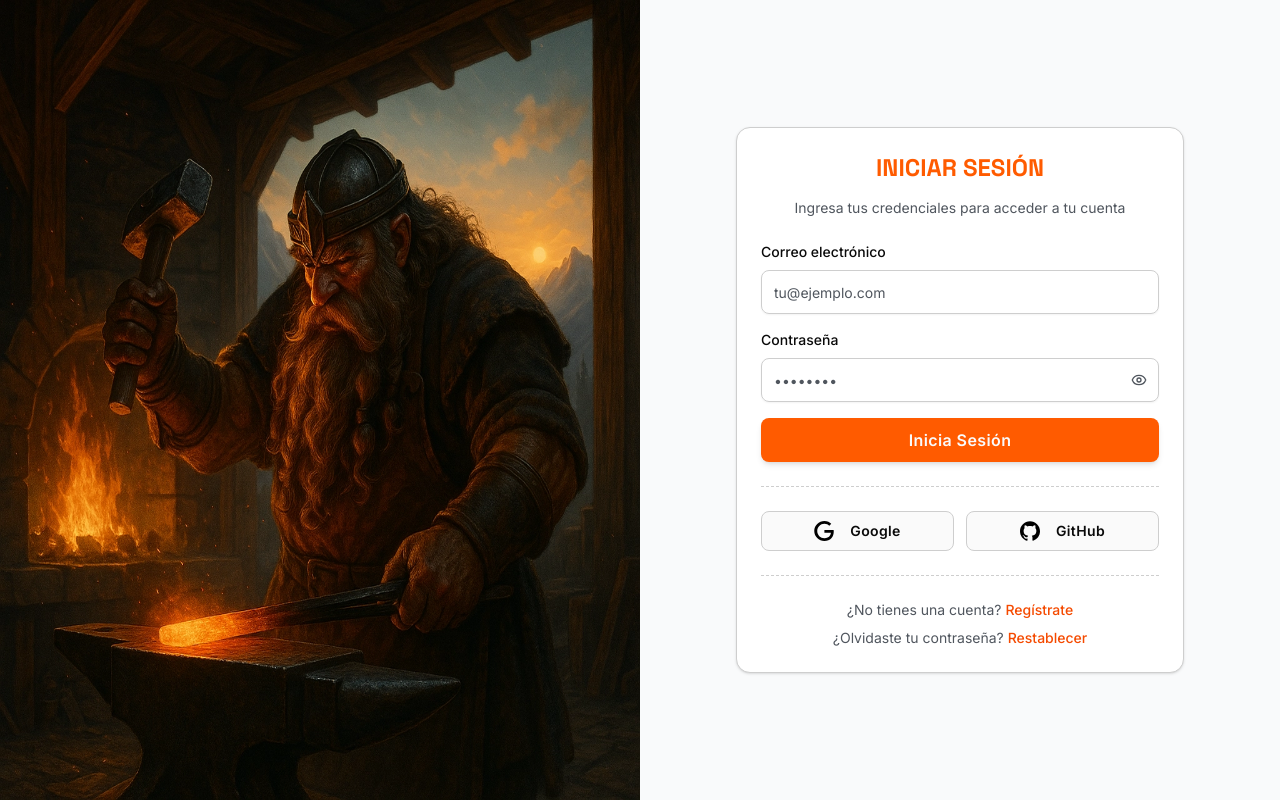
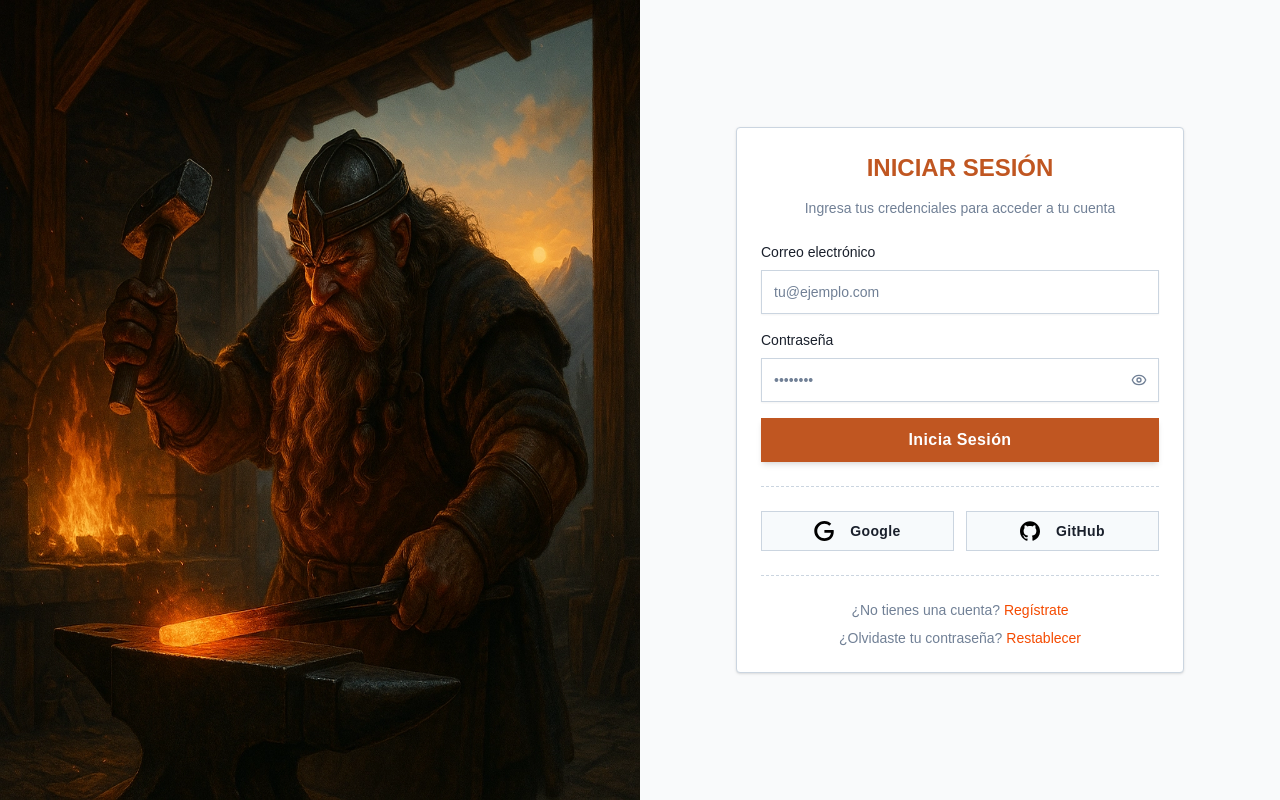
Before and after one commit to N4N1T0/forge, a Next.js app: page / in a window 1280 px wide. Built offline with nearby package versions, Linux system fonts and the light colour scheme; no server answers; what hono would draw is missing.

Commit message:
style(theme): update color scheme and typography variables
Refactor theme variables to use OKLCH color space and update typography

```diff
--- a/src/app/globals.css
+++ b/src/app/globals.css
@@ -2,6 +2,112 @@
 @import 'tw-animate-css';
 
 @custom-variant dark (&:is(.dark *));
+
+:root {
+  --background: oklch(0.9834 0.0042 236.4956);
+  --foreground: oklch(0.2433 0.0247 263.9506);
+  --card: oklch(1 0 0);
+  --card-foreground: oklch(0.2433 0.0247 263.9506);
+  --popover: oklch(1 0 0);
+  --popover-foreground: oklch(0.2433 0.0247 263.9506);
+  --primary: oklch(0.5792 0.1504 43.8094);
+  --primary-foreground: oklch(1 0 0);
+  --secondary: oklch(0.5241 0.1259 252.3236);
+  --secondary-foreground: oklch(1 0 0);
+  --muted: oklch(0.9288 0.0126 255.5078);
+  --muted-foreground: oklch(0.5956 0.0381 257.8663);
+  --accent: oklch(0.9288 0.0126 255.5078);
+  --accent-foreground: oklch(0.3351 0.0331 260.912);
+  --destructive: oklch(0.5441 0.1859 25.9503);
+  --destructive-foreground: oklch(1 0 0);
+  --border: oklch(0.8687 0.0187 250.6095);
+  --input: oklch(0.8687 0.0187 250.6095);
+  --ring: oklch(0.5792 0.1504 43.8094);
+  --chart-1: oklch(0.5792 0.1504 43.8094);
+  --chart-2: oklch(0.5241 0.1259 252.3236);
+  --chart-3: oklch(0.6264 0.1248 70.4498);
+  --chart-4: oklch(0.5441 0.1859 25.9503);
+  --chart-5: oklch(0.4474 0.0343 261.3244);
+  --sidebar: oklch(0.9588 0.0086 247.9151);
+  --sidebar-foreground: oklch(0.2433 0.0247 263.9506);
+  --sidebar-primary: oklch(0.5792 0.1504 43.8094);
+  --sidebar-primary-foreground: oklch(1 0 0);
+  --sidebar-accent: oklch(0.8687 0.0187 250.6095);
+  --sidebar-accent-foreground: oklch(0.3351 0.0331 260.912);
+  --sidebar-border: oklch(0.8687 0.0187 250.6095);
+  --sidebar-ring: oklch(0.5792 0.1504 43.8094);
+  --font-sans: 'Oxanium', sans-serif;
+  --font-serif: ui-serif, Georgia, Cambria, 'Times New Roman', Times, serif;
+  --font-mono: 'Source Code Pro', monospace;
+  --radius: 0px;
+  --shadow-2xs: 0px 2px 4px 0px hsl(0 0% 0% / 0.2);
+  --shadow-xs: 0px 2px 4px 0px hsl(0 0% 0% / 0.2);
+  --shadow-sm:
+    0px 2px 4px 0px hsl(0 0% 0% / 0.4), 0px 1px 2px -1px hsl(0 0% 0% / 0.4);
+  --shadow:
+    0px 2px 4px 0px hsl(0 0% 0% / 0.4), 0px 1px 2px -1px hsl(0 0% 0% / 0.4);
+  --shadow-md:
+    0px 2px 4px 0px hsl(0 0% 0% / 0.4), 0px 2px 4px -1px hsl(0 0% 0% / 0.4);
+  --shadow-lg:
+    0px 2px 4px 0px hsl(0 0% 0% / 0.4), 0px 4px 6px -1px hsl(0 0% 0% / 0.4);
+  --shadow-xl:
+    0px 2px 4px 0px hsl(0 0% 0% / 0.4), 0px 8px 10px -1px hsl(0 0% 0% / 0.4);
+  --shadow-2xl: 0px 2px 4px 0px hsl(0 0% 0% / 1);
+  --tracking-normal: 0em;
+  --spacing: 0.25rem;
+}
+
+.dark {
+  --background: oklch(0.2433 0.0247 263.9506);
+  --foreground: oklch(0.9288 0.0126 255.5078);
+  --card: oklch(0.3351 0.0331 260.912);
+  --card-foreground: oklch(0.9288 0.0126 255.5078);
+  --popover: oklch(0.3351 0.0331 260.912);
+  --popover-foreground: oklch(0.9288 0.0126 255.5078);
+  --primary: oklch(0.6533 0.1638 48.4063);
+  --primary-foreground: oklch(1 0 0);
+  --secondary: oklch(0.5946 0.1398 250.2957);
+  --secondary-foreground: oklch(1 0 0);
+  --muted: oklch(0.3351 0.0331 260.912);
+  --muted-foreground: oklch(0.7457 0.0304 254.7208);
+  --accent: oklch(0.4474 0.0343 261.3244);
+  --accent-foreground: oklch(0.9288 0.0126 255.5078);
+  --destructive: oklch(0.6137 0.2039 25.5645);
+  --destructive-foreground: oklch(1 0 0);
+  --border: oklch(0.4474 0.0343 261.3244);
+  --input: oklch(0.4474 0.0343 261.3244);
+  --ring: oklch(0.6533 0.1638 48.4063);
+  --chart-1: oklch(0.6533 0.1638 48.4063);
+  --chart-2: oklch(0.5946 0.1398 250.2957);
+  --chart-3: oklch(0.7343 0.1377 80.0061);
+  --chart-4: oklch(0.6137 0.2039 25.5645);
+  --chart-5: oklch(0.5956 0.0381 257.8663);
+  --sidebar: oklch(0.2161 0.0199 275.8037);
+  --sidebar-foreground: oklch(0.9288 0.0126 255.5078);
+  --sidebar-primary: oklch(0.6533 0.1638 48.4063);
+  --sidebar-primary-foreground: oklch(1 0 0);
+  --sidebar-accent: oklch(0.4474 0.0343 261.3244);
+  --sidebar-accent-foreground: oklch(0.9288 0.0126 255.5078);
+  --sidebar-border: oklch(0.3351 0.0331 260.912);
+  --sidebar-ring: oklch(0.6533 0.1638 48.4063);
+  --font-sans: 'Oxanium', sans-serif;
+  --font-serif: ui-serif, Georgia, Cambria, 'Times New Roman', Times, serif;
+  --font-mono: 'Source Code Pro', monospace;
+  --radius: 0px;
+  --shadow-2xs: 0px 2px 5px 0px hsl(0 0% 0% / 0.3);
+  --shadow-xs: 0px 2px 5px 0px hsl(0 0% 0% / 0.3);
+  --shadow-sm:
+    0px 2px 5px 0px hsl(0 0% 0% / 0.6), 0px 1px 2px -1px hsl(0 0% 0% / 0.6);
+  --shadow:
+    0px 2px 5px 0px hsl(0 0% 0% / 0.6), 0px 1px 2px -1px hsl(0 0% 0% / 0.6);
+  --shadow-md:
+    0px 2px 5px 0px hsl(0 0% 0% / 0.6), 0px 2px 4px -1px hsl(0 0% 0% / 0.6);
+  --shadow-lg:
+    0px 2px 5px 0px hsl(0 0% 0% / 0.6), 0px 4px 6px -1px hsl(0 0% 0% / 0.6);
+  --shadow-xl:
+    0px 2px 5px 0px hsl(0 0% 0% / 0.6), 0px 8px 10px -1px hsl(0 0% 0% / 0.6);
+  --shadow-2xl: 0px 2px 5px 0px hsl(0 0% 0% / 1.5);
+}
 
 @theme inline {
   --radius-sm: calc(var(--radius) - 4px);
@@ -34,98 +140,9 @@
   --color-sidebar-accent-foreground: var(--sidebar-accent-foreground);
   --color-sidebar-border: var(--sidebar-border);
   --color-sidebar-ring: var(--sidebar-ring);
-  --font-sans: 'Inter', sans-serif;
-  --font-display: 'Space Grotesk', sans-serif;
-}
-
-:root {
-  --radius: 0.625rem;
-
-  /* Forge Light Theme */
-  --background: oklch(0.985 0 0); /* Ash White */
-  --foreground: oklch(0.145 0 0); /* Charcoal */
-
-  --card: oklch(1 0 0);
-  --card-foreground: oklch(0.145 0 0);
-
-  --popover: oklch(1 0 0);
-  --popover-foreground: oklch(0.145 0 0);
-
-  --primary: oklch(0.709 0.25 50); /* Molten Orange */
-  --primary-foreground: oklch(0.985 0 0); /* Ash White */
-
-  --secondary: oklch(0.75 0.18 85); /* Forge Yellow */
-  --secondary-foreground: oklch(0.985 0 0); /* Ash White */
-
-  --muted: oklch(0.9 0.015 260);
-  --muted-foreground: oklch(0.45 0.015 260);
-
-  --accent: oklch(0.78 0.05 300);
-  --accent-foreground: oklch(0.145 0 0);
-
-  --destructive: oklch(0.6 0.25 27.5); /* Ember Red */
-  --border: oklch(0.85 0 0);
-  --input: oklch(0.85 0 0);
-  --ring: oklch(0.6 0 0);
-
-  --chart-1: oklch(0.7 0.2 45); /* orange-yellow */
-  --chart-2: oklch(0.6 0.18 200);
-  --chart-3: oklch(0.4 0.07 230);
-  --chart-4: oklch(0.85 0.15 80);
-  --chart-5: oklch(0.7 0.15 60);
-
-  --sidebar: oklch(0.95 0 0);
-  --sidebar-foreground: oklch(0.145 0 0);
-  --sidebar-primary: oklch(0.709 0.25 50); /* Molten Orange */
-  --sidebar-primary-foreground: oklch(0.145 0 0);
-  --sidebar-accent: oklch(0.75 0.03 260);
-  --sidebar-accent-foreground: oklch(0.145 0 0);
-  --sidebar-border: oklch(0.85 0 0);
-  --sidebar-ring: oklch(0.6 0 0);
-}
-
-.dark {
-  /* Forge Dark Theme */
-  --background: oklch(0.145 0 0); /* Charcoal */
-  --foreground: oklch(0.985 0 0); /* Ash White */
-
-  --card: oklch(0.2 0 0);
-  --card-foreground: oklch(0.985 0 0);
-
-  --popover: oklch(0.2 0 0);
-  --popover-foreground: oklch(0.985 0 0);
-
-  --primary: oklch(0.709 0.25 50); /* Molten Orange */
-  --primary-foreground: oklch(0.985 0 0); /* Ash White */
-
-  --secondary: oklch(0.75 0.18 85); /* Forge Yellow */
-  --secondary-foreground: oklch(0.18 0.03 85); /* Dark Brown for contrast */
-
-  --muted: oklch(0.3 0.01 260);
-  --muted-foreground: oklch(0.7 0.01 260);
-
-  --accent: oklch(0.4 0.05 300);
-  --accent-foreground: oklch(0.985 0 0);
-
-  --destructive: oklch(0.6 0.25 27.5); /* Ember Red */
-  --border: oklch(1 0 0 / 10%);
-  --input: oklch(1 0 0 / 15%);
-  --ring: oklch(0.5 0 0);
-
-  --chart-1: oklch(0.6 0.25 45);
-  --chart-2: oklch(0.7 0.17 160);
-  --chart-3: oklch(0.7 0.18 70);
-  --chart-4: oklch(0.6 0.26 300);
-  --chart-5: oklch(0.6 0.25 20);
-
-  --sidebar: oklch(0.2 0 0);
-  --sidebar-foreground: oklch(0.985 0 0);
-  --sidebar-primary: oklch(0.709 0.25 50);
-  --sidebar-primary-foreground: oklch(0.985 0 0);
-  --sidebar-accent: oklch(0.3 0.015 260);
-  --sidebar-accent-foreground: oklch(0.985 0 0);
-  --sidebar-border: oklch(1 0 0 / 10%);
-  --sidebar-ring: oklch(0.5 0 0);
+  --font-sans: var(--font-sans);
+  --font-serif: var(--font-serif);
+  --font-mono: var(--font-mono);
 }
 
 @layer base {
```
